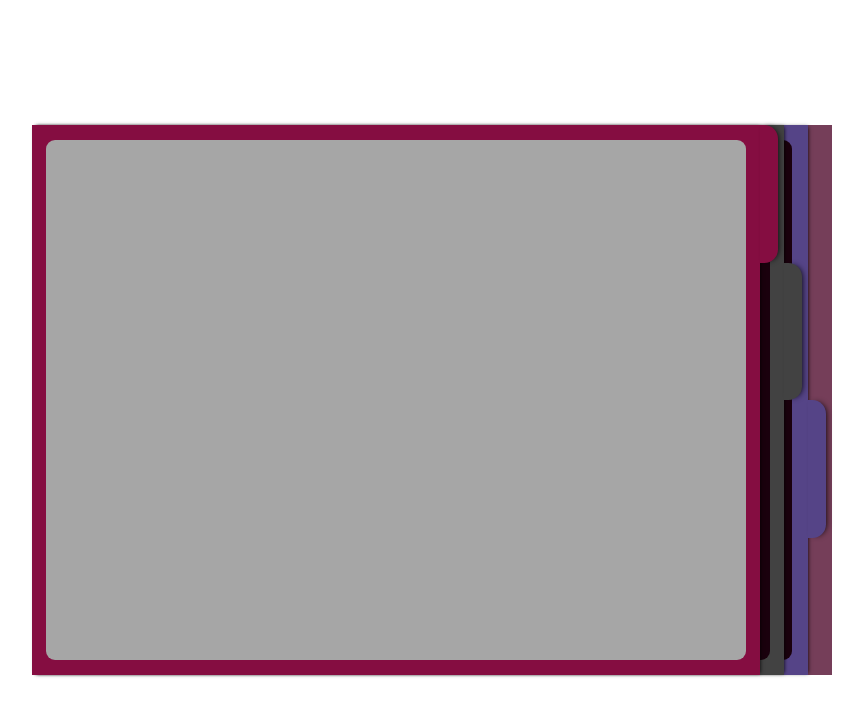
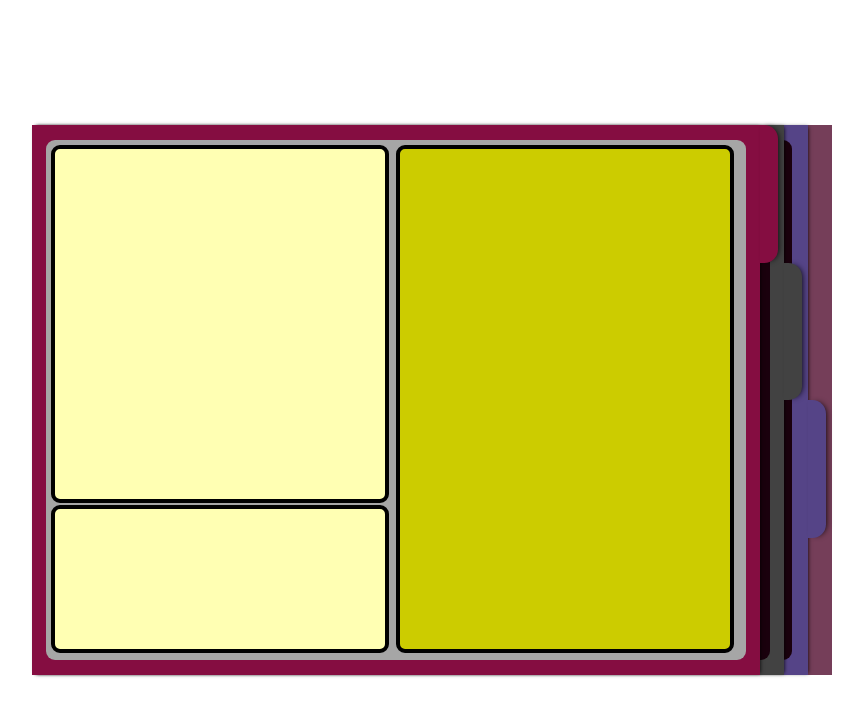
Before and after one commit to gkdals98/SimpleGameProjects, a Vue app: page / in a window 1280 px wide. Shown: the top 716 px of the page, without its empty margins (208-1071 px from the left). Built offline with nearby package versions, Linux system fonts and the light colour scheme; what vue-js-modal would draw is missing.

Commit message:
Init Play UI

```diff
--- a/src/Battle/BattleFrame.vue
+++ /dev/null
@@ -1,22 +0,0 @@
-<template>
-  <div id="battle_frame">
-  </div>
-</template>
-
-<script>
-export default{
-  name : 'BattleFrame'
-}
-</script>
-
-<style scoped lang="scss">
-#battle_frame{
-  position: absolute;
-  width: 700px;
-  height: 520px;
-  margin-left: -350px;
-  margin-top: -260px;
-  background : #A6A6A6;
-  border-radius:9px;
-}
-</style>
--- /dev/null
+++ b/src/Play/PlayMainFrame.vue
@@ -0,0 +1,33 @@
+<template>
+  <div id="play_main_frame">
+    <TextMainFrame/>
+    <SceneMainFrame/>
+    <StatusMainFrame/>
+  </div>
+</template>
+
+<script>
+import TextMainFrame from "./Text/TextMainFrame"
+import SceneMainFrame from "./Scene/SceneMainFrame"
+import StatusMainFrame from "./Status/StatusMainFrame"
+export default{
+  name : 'PlayMainFrame',
+  components : {
+    TextMainFrame,
+    SceneMainFrame,
+    StatusMainFrame
+  }
+}
+</script>
+
+<style scoped lang="scss">
+#play_main_frame{
+  position: absolute;
+  width: 700px;
+  height: 520px;
+  margin-left: -350px;
+  margin-top: -260px;
+  background : #A6A6A6;
+  border-radius:9px;
+}
+</style>
--- /dev/null
+++ b/src/Play/Scene/SceneMainFrame.vue
@@ -0,0 +1,30 @@
+<template>
+  <div id="scene_main_frame">
+  </div>
+</template>
+
+<script>
+export default{
+  name : 'SceneMainFrame'
+}
+</script>
+
+<style scoped lang="scss">
+#scene_main_frame{
+  position: absolute;
+  width: 330px;
+  height: 500px;
+  margin-left: 350px;
+  margin-top: 5px;
+  background : #cccc00;
+  border : 4px solid #000000;
+  border-radius:9px;
+  font-weight: bolder;
+
+  display: flex;
+  flex-direction: column;
+  align-content: space-around;
+
+  overflow: auto;
+}
+</style>
--- /dev/null
+++ b/src/Play/Status/StatusMainFrame.vue
@@ -0,0 +1,25 @@
+<template>
+  <div id="status_main_frame">
+  </div>
+</template>
+
+<script>
+export default{
+  name : 'StatusMainFrame'
+}
+</script>
+
+<style scoped lang="scss">
+#status_main_frame{
+  position: absolute;
+  width: 330px;
+  height: 140px;
+  margin-left: 5px;
+  margin-top: 365px;
+  background : #ffffb3;
+  border : 4px solid #000000;
+  border-radius:9px;
+
+  overflow: auto;
+}
+</style>
--- /dev/null
+++ b/src/Play/Text/TextMainFrame.vue
@@ -0,0 +1,25 @@
+<template>
+  <div id="text_main_frame">
+  </div>
+</template>
+
+<script>
+export default{
+  name : 'TextMainFrame'
+}
+</script>
+
+<style scoped lang="scss">
+#text_main_frame{
+  position: absolute;
+  width: 330px;
+  height: 350px;
+  margin-left: 5px;
+  margin-top: 5px;
+  background : #ffffb3;
+  border : 4px solid #000000;
+  border-radius:9px;
+
+  overflow: auto;
+}
+</style>
--- a/src/data/TraitData.json
+++ b/src/data/TraitData.json
@@ -5,8 +5,6 @@
       "trait_name" : "기지",
       "trait_description" : "힘 주사위를 1개 더 얻습니다.",
       "trait_type" : "str",
-
-      "time" : "event_start",
       "value" : {
         "effect" : "add_dice",
         "value" : {
@@ -20,8 +18,6 @@
       "trait_name" : "재치",
       "trait_description" : "순발력 주사위를 1개 더 얻습니다.",
       "trait_type" : "dex",
-
-      "time" : "event_start",
       "value" : {
         "effect" : "add_dice",
         "value" : {
@@ -35,8 +31,6 @@
       "trait_name" : "현명",
       "trait_description" : "지식 주사위를 1개 더 얻습니다.",
       "trait_type" : "inteli",
-
-      "time" : "event_start",
       "value" : {
         "effect" : "add_dice",
         "value" : {
@@ -50,8 +44,6 @@
       "trait_name" : "방어술",
       "trait_description" : "방어 주사위를 1개 더 얻습니다.",
       "trait_type" : "def",
-
-      "time" : "event_start",
       "value" : {
         "effect" : "add_dice",
         "value" : {
@@ -65,8 +57,6 @@
       "trait_name" : "침착함",
       "trait_description" : "혼란상태이상을 받을 시 지속시간을 1 적게 받습니다.",
       "trait_type" : "buff",
-
-      "time" : "enemy_attack_end",
       "value" : {
         "effect" : "reduce_confusion",
         "value" : {
@@ -116,6 +106,19 @@
       "trait_name" : "검은 팔??",
       "trait_description" : "아직은 무엇인지 알 수 없습니다..",
       "trait_type" : "penalty"
+    },
+    {
+      "identify_number" : 12,
+      "trait_name" : "재생",
+      "trait_description" : "전투 시작 시 3턴간 치유를 얻습니다.",
+      "trait_type" : "def",
+      "value" : {
+        "effect" : "add_dice",
+        "value" : {
+          "dice_type" : "def",
+          "add_dice" : 1
+        }
+      }
     }
   ],
 
--- a/src/main/MainTab.vue
+++ b/src/main/MainTab.vue
@@ -15,21 +15,21 @@
       </label>
       <input type="radio" name="tabs" id="tab_0" v-model="tab_number" value="0"/>
       <label for="tab_0">
-        <div class="content"><BattleFrame/></div>
+        <div class="content"><PlayMainFrame/></div>
       </label>
     </div>
   </div>
 </template>
 
 <script>
-import BattleFrame from '../Battle/BattleFrame';
+import PlayMainFrame from '../Play/PlayMainFrame';
 import PlayerSettingFrame from '../PlayerSetting/PlayerSettingFrame';
 import EnemySettingFrame from '../EnemySetting/EnemySettingFrame';
 
 export default {
   name: 'MainTab',
   components: {
-    BattleFrame,
+    PlayMainFrame,
     PlayerSettingFrame,
     EnemySettingFrame
   },
```
Also changed, not shown: src/data/EffectRepository.js (+49 -13 lines), 1 other file (tests, documents, lock files or other folders).
